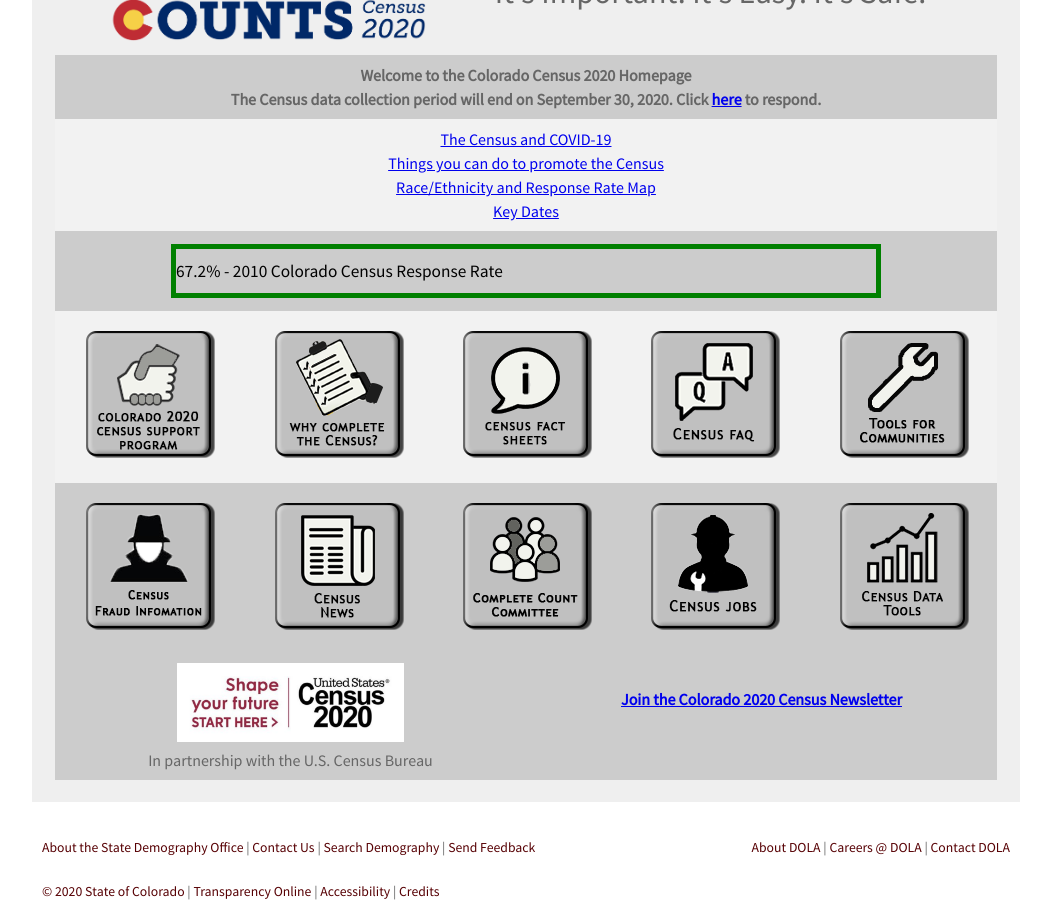
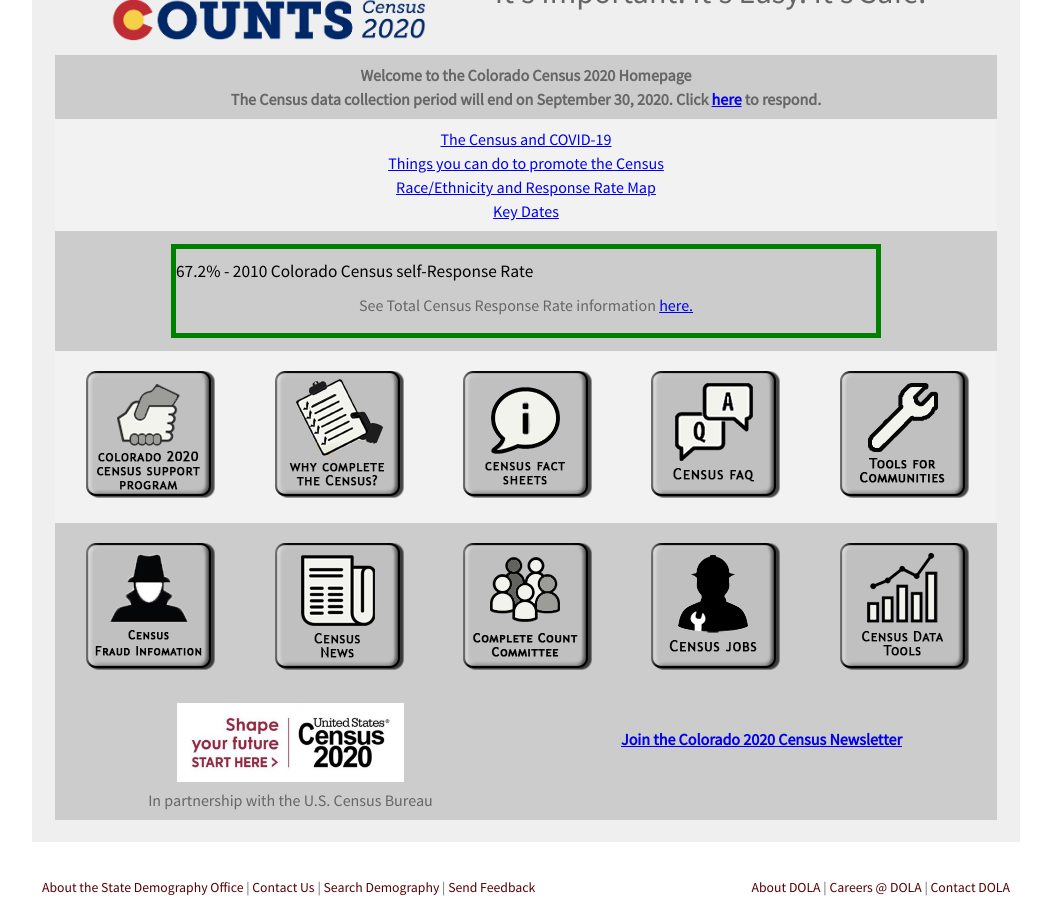
Before and after one commit to TBleess/Website_New, a Jekyll site: the page built from pages/5_CensusACS/census_2020_main.html, in a window 1280 px wide and 900 px high, scrolled down 1094 px. Shown: the whole window, without its empty margins (114-1165 px from the left). Built offline with Jekyll 4.4.1, drawn with Linux system fonts in a browser that asks for light colours.

Commit message:
Update census_2020_main.html

```diff
--- a/pages/5_CensusACS/census_2020_main.html
+++ b/pages/5_CensusACS/census_2020_main.html
@@ -140,7 +140,9 @@
 			<div class="thermbox">
 				<p  class="thTitle" id="thermTitle"></p>
 				<p class="goal-number1" id="progressText"></p>
-				<p class="goal-number2" >67.2% - 2010 Colorado Census Response Rate</p>
+				<p class="goal-number2" >67.2% - 2010 Colorado Census self-Response Rate</p>
+				<p>See Total Census Response Rate information <a href="https://2020census.gov/en/response-rates/nrfu.html?utm_campaign=20200821msc20s2ccnwsrs&utm_medium=email&utm_source=govdelivery"
+										 target="_blank">here.</a></p>
 			</div>
         </td>
 	    </tr>
```
